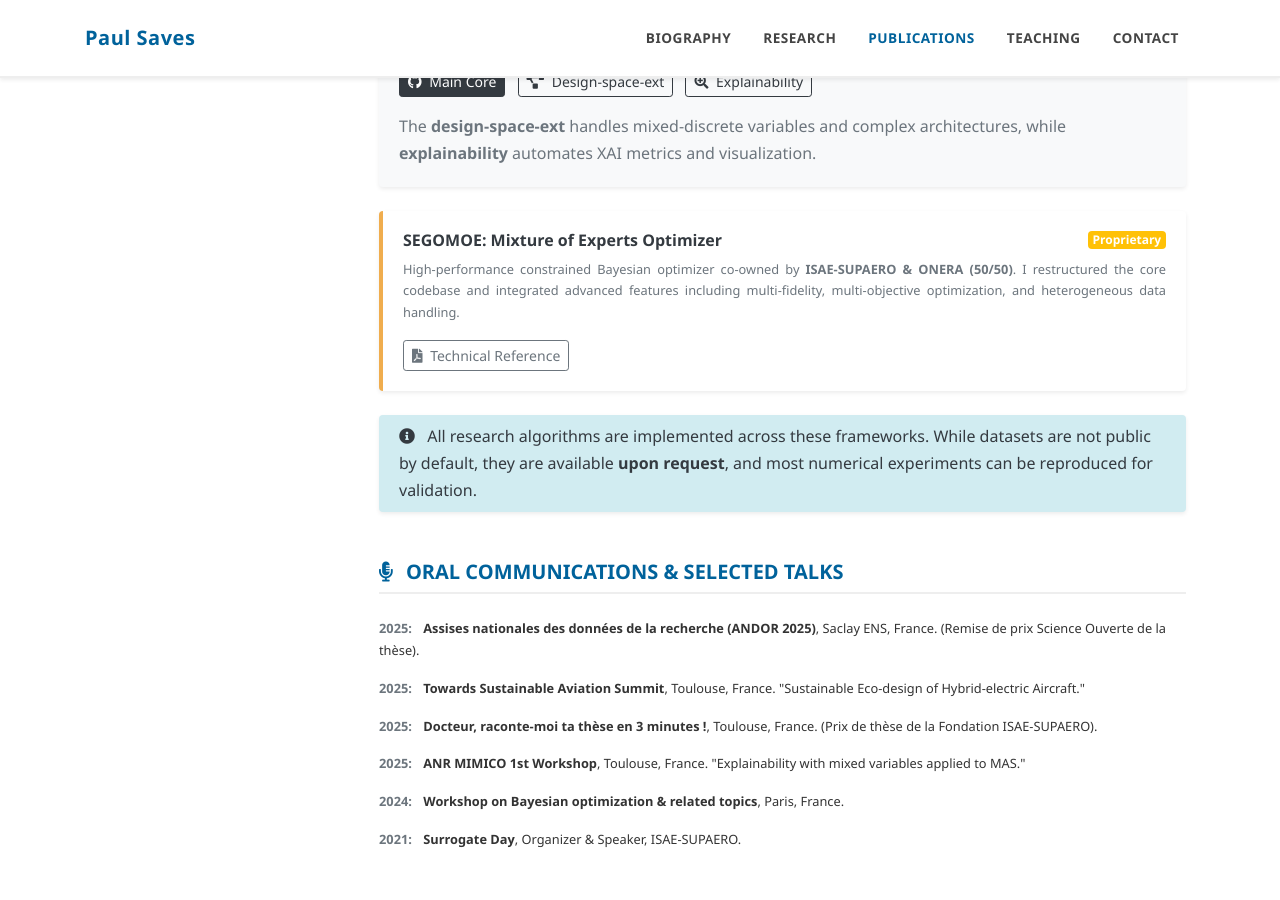
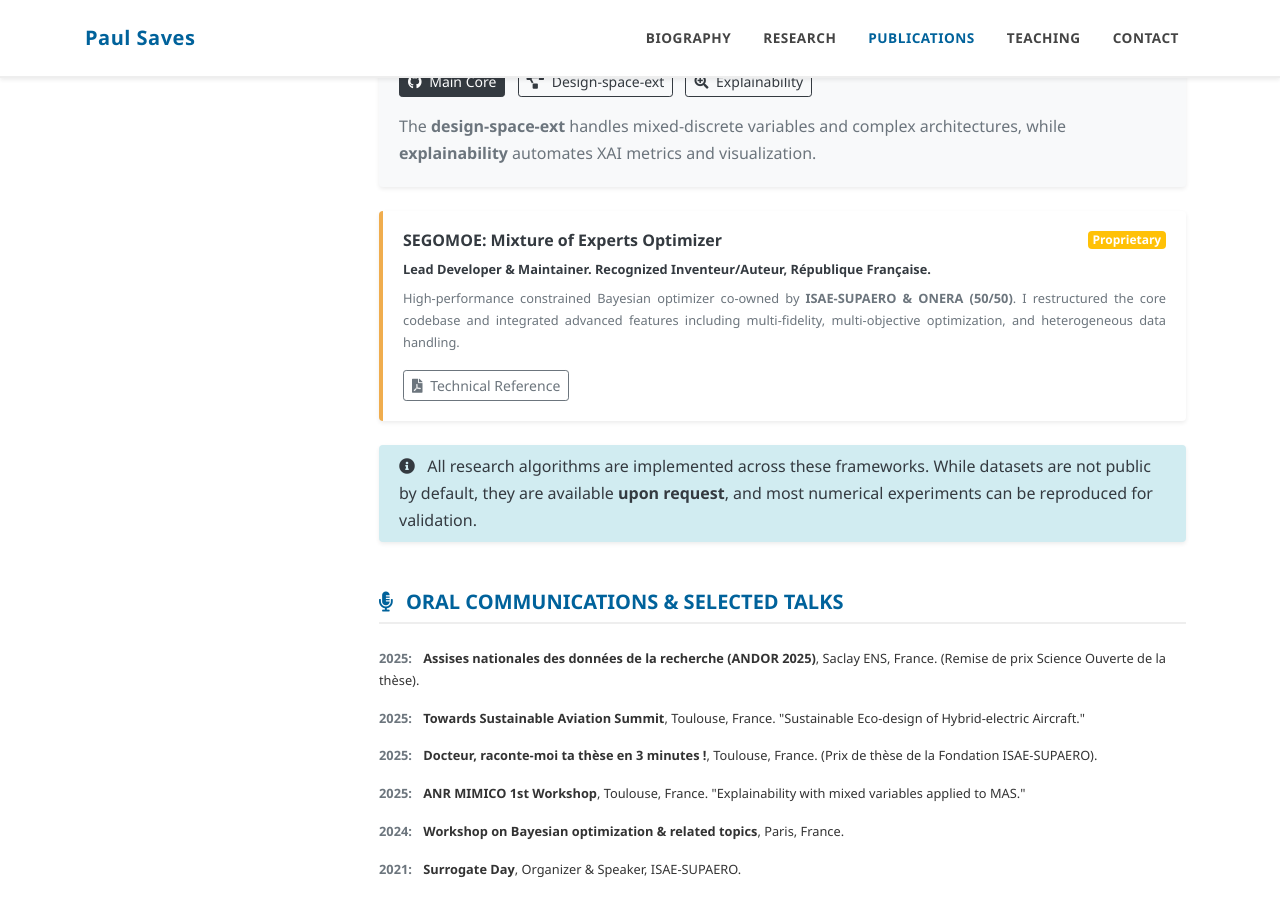
Before and after one commit to Paul-Saves/Paul-Saves.github.io, a Jekyll site: the page built from _pages/publications.md, in a window 1280 px wide and 900 px high, scrolled down 3725 px. Built offline with Jekyll 4.4.1, drawn with Linux system fonts in a browser that asks for light colours; a style sheet for code colours, icons or effects is not loaded.

Commit message:
add segomoe

```diff
--- a/_pages/publications.md
+++ b/_pages/publications.md
@@ -206,6 +206,7 @@ title: Scientific Publications
             <h3 class="h6 font-weight-bold mb-0 text-dark">SEGOMOE: Mixture of Experts Optimizer</h3>
             <span class="badge badge-warning text-white">Proprietary</span>
           </div>
+          <p class="small text-dark font-weight-bold mb-2">Lead Developer & Maintainer. Recognized Inventeur/Auteur, République Française.</p>
           <p class="small text-secondary text-justify mb-3">
             High-performance constrained Bayesian optimizer co-owned by <strong>ISAE-SUPAERO & ONERA (50/50)</strong>. I restructured the core codebase and integrated advanced features including multi-fidelity, multi-objective optimization, and heterogeneous data handling.
           </p>
```
